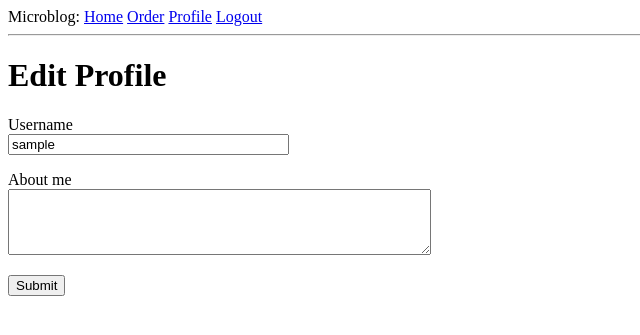
After one commit to sengfung27/Python-Online-Ordering-System, a Flask app: page /edit_profile in a window 1280 px wide. The commit adds this page. Shown: the top 335 px of the page, without its empty margins (0-640 px from the left). Run offline with Flask 2, Linux system fonts and the light colour scheme; the visitor is signed in with stand-in values (Sample User, id 1); data comes from the database, SQL or seed files in the repository; both versions use the stored data as it was after the commit.

```diff
--- a/app/forms.py
+++ b/app/forms.py
@@ -1,6 +1,6 @@
 from flask_wtf import FlaskForm
-from wtforms import StringField, PasswordField, BooleanField, SubmitField
-from wtforms.validators import DataRequired, ValidationError, Email, EqualTo
+from wtforms import StringField, PasswordField, BooleanField, SubmitField, TextAreaField
+from wtforms.validators import Length, DataRequired, ValidationError, Email, EqualTo
 from app.models import User
 
 class LoginForm(FlaskForm):
@@ -25,3 +25,18 @@ class RegistrationForm(FlaskForm):
 		user = User.query.filter_by(email=email.data).first()
 		if user is not None:
 			raise ValidationError('Please user a different email address')
+
+class EditProfileForm(FlaskForm):
+	username = StringField('Username', validators=[DataRequired()])
+	about_me = TextAreaField('About me', validators=[Length(min=0, max=140)])
+	submit = SubmitField('Submit')
+
+	def __init__(self,original_username, *args, **kwargs):
+		super(EditProfileForm,self).__init__(*args, **kwargs)
+		self.original_username = original_username
+
+	def validate_username(self,username):
+		if username.data != self.original_username:
+			user = User.query.filter_by(username=self.username.data).first()
+			if user is not None:
+				raise ValidationError('Please use a different username')
--- a/app/models.py
+++ b/app/models.py
@@ -2,6 +2,7 @@ from app import db, login
 from datetime import datetime
 from werkzeug.security import generate_password_hash, check_password_hash
 from flask_login import UserMixin
+from hashlib import md5
 
 @login.user_loader
 def load_user(id):
@@ -13,6 +14,8 @@ class User(UserMixin, db.Model):
 	email = db.Column(db.String(120), index=True, unique=True)
 	password_hash = db.Column(db.String(128))
 	posts = db.relationship('Post',backref='author',lazy='dynamic')
+	about_me = db.Column(db.String(140))
+	last_seen = db.Column(db.DateTime, default=datetime.utcnow)
 
 	def __repr__(self):
 		return '<User {}>'.format(self.username)
@@ -23,6 +26,10 @@ class User(UserMixin, db.Model):
 	def check_password(self, password):
 		return check_password_hash(self.password_hash,password)
 
+	def avatar(self,size):
+		digest = md5(self.email.lower().encode('utf-8')).hexdigest()
+		return 'https://www.gravatar.com/avatar/{}?d=identicon&s={}'.format(digest, size)
+
 class Post(db.Model):
 	id = db.Column(db.Integer, primary_key=True)
 	body = db.Column(db.String(140))
--- a/app/routes.py
+++ b/app/routes.py
@@ -1,10 +1,10 @@
 from app import app, db
 from flask import render_template, flash, redirect, request, url_for
-from app.forms import LoginForm, RegistrationForm
+from app.forms import EditProfileForm, LoginForm, RegistrationForm
 from app.models import User
 from flask_login import login_required, current_user, login_user, logout_user
 from werkzeug.urls import url_parse
-
+from datetime import datetime
 
 @app.route('/')
 @app.route('/index')
@@ -59,3 +59,42 @@ def register():
 		flash('Congratulations, you are now a registered user!')
 		return redirect(url_for('login'))
 	return render_template('register.html', title='Register', form=form)
+
+
+@app.route('/user/<username>')
+@login_required
+def user(username):
+	user = User.query.filter_by(username=username).first_or_404()
+	posts = [
+		{'author': user, 'body': 'Test post #1'},
+		{'author': user, 'body': 'Test post #2'}
+	]
+	return render_template('user.html', user=user,posts=posts)
+
+@app.route('/order')
+def order():
+
+	return render_template('order.html',title ='Order')
+
+@app.before_request
+def before_request():
+	if current_user.is_authenticated:
+		current_user.last_seen = datetime.utcnow()
+		db.session.commit()
+
+@app.route('/edit_profile', methods=['GET','POST'])
+@login_required
+def edit_profile():
+	form = EditProfileForm(current_user.username)
+	if form.validate_on_submit():
+		current_user.username = form.username.data
+		current_user.about_me = form.about_me.data
+		db.session.commit()
+		flash('Your changes have been saved')
+		return redirect(url_for('edit_profile'))
+
+	elif request.method == 'GET':
+		form.username.data = current_user.username
+		form.about_me.data = current_user.about_me
+
+	return render_template('edit_profile.html', title='Edit Profile', form=form)
--- /dev/null
+++ b/app/templates/_post.html
@@ -0,0 +1,6 @@
+<table>
+	<tr>
+		<td><img src="{{ post.author.avatar(36) }}"></td>
+		<td>{{ post.author.username }} says:<br>{{ post.body }}</td>
+	</tr>
+</table>
--- a/app/templates/base.html
+++ b/app/templates/base.html
@@ -1,5 +1,6 @@
 <!DOCTYPE html>
 <html>
+<title>Microblog</title>
 <head>
 	{% if title %}
 	<title>{{ title }} - Microblog</title>
@@ -10,9 +11,11 @@
 <body>
 	<div>Microblog:
 		<a href="{{ url_for('index')}}">Home</a>
+		<a href="{{ url_for('order')}}">Order</a>
 		{% if current_user.is_anonymous %}
 		<a href="{{ url_for('login')}}">Login</a>
 		{% else %}
+		<a href="{{ url_for('user',username=current_user.username) }}">Profile</a>
 		<a href="{{ url_for('logout')}}">Logout</a>
 		{% endif %}
 	</div>
--- /dev/null
+++ b/app/templates/edit_profile.html
@@ -0,0 +1,24 @@
+{% extends "base.html" %}
+
+{% block content %}
+	<h1>Edit Profile</h1>
+	<form action="" method="post">
+		{{ form.hidden_tag() }}
+		<p>
+			{{ form.username.label }}<br>
+			{{ form.username(size=32 )}}<br>
+			{% for error in form.username.errors %}
+				<span style="color: red;">[{{error}}]</span>
+			{% endfor %}
+		</p>
+		<p>
+			{{ form.about_me.label }}<br>
+			{{ form.about_me(cols=50, rows=4) }}<br>
+			{% for error in form.about_me.errors %}
+				<span style="color: red;">[{{ error }}]</span>
+			{% endfor %}
+		</p>
+		<p>{{ form.submit() }}</p>
+	</form>
+
+{% endblock %}
--- a/config.py
+++ b/config.py
@@ -6,3 +6,9 @@ class Config(object):
 	SQLALCHEMY_DATABASE_URI = os.environ.get('DATABASE_URL') or \
 		'sqlite:///' + os.path.join(basedir, 'app.db')
 	SQLALCHEMY_TRACK_MODIFICATIONS = False
+	MAIL_SERVER = os.environ.get('MAIL_SERVER')
+	MAIL_PORT = int(os.environ.get('MAIL_PORT') or 25)
+	MAIL_USE_TLS = os.environ.get('MAIL_USE_TLS') is not None
+	MAIL_USERNAME = os.environ.get('MAIL_USERNAME')
+	MAIL_PASSWORD = os.environ.get('MAIL_PASSWORD')
+	ADMINS = ['seng0fung@hotmail.com']
```
Also changed, not shown: app/__init__.py (+32 -1 lines), app/errors.py (added, +11 -0 lines), app/templates/404.html (added, +8 -0 lines), app/templates/500.html (added, +9 -0 lines), app/templates/order.html (added, +12 -0 lines), app/templates/user.html (added, +28 -0 lines), migrations/versions/0e296ab584fb_new_fields_in_ususe_model.py (added, +30 -0 lines), app.db, app/templates/login.html (line endings or trailing spaces), 3 other files.
